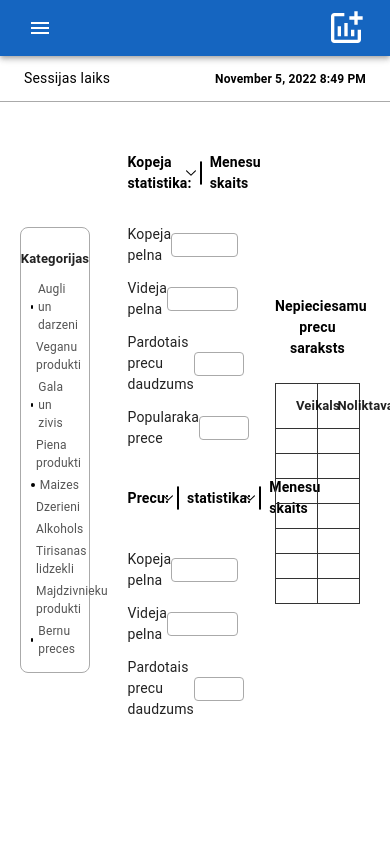
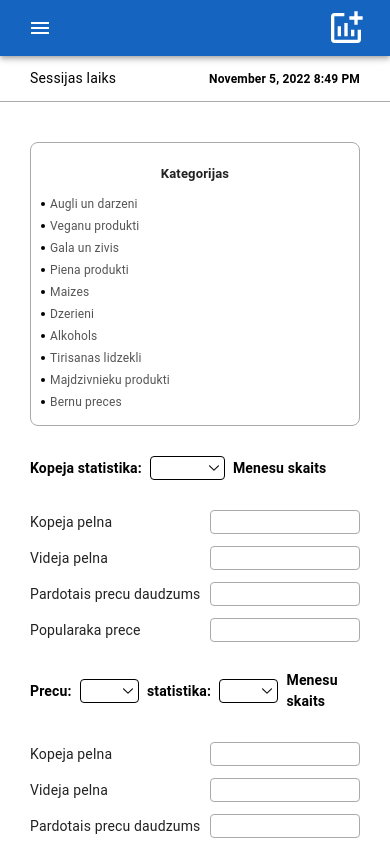
Before and after one commit to cropez/Gramatvedibas-sistema, a React (Create React App) app in the folder client/: page /block in a window 390 px wide. Shown: the top 844 px of the page. Built offline with nearby package versions, Linux system fonts and the light colour scheme.

Commit message:
responsive layout

```diff
--- a/client/src/SessionTime.jsx
+++ b/client/src/SessionTime.jsx
@@ -22,7 +22,7 @@ const style = StyleSheet.create({
     width: '100%',
     flexShrink: 0,
     display: 'flex',
-    padding: '12px 24px',
+    padding: '12px 30px',
     alignItems: 'center',
     justifyContent: 'space-between',
     borderBottom: 'solid 1px #aaa',
--- a/client/src/block/Categories.jsx
+++ b/client/src/block/Categories.jsx
@@ -48,9 +48,16 @@ const style = StyleSheet.create({
     alignItems: 'center',
     borderRadius: 8,
     display: 'flex',
+    minWidth: 250,
     maxWidth: 300,
     width: '20%',
     padding: 10,
+    '@media (max-width: 600px)': {
+      minWidth: 'unset',
+      maxWidth: 'unset',
+      marginBottom: 30,
+      width: '100%'
+    }
   },
   title: {
     fontSize: 13,
--- a/client/src/block/Entry.jsx
+++ b/client/src/block/Entry.jsx
@@ -29,7 +29,10 @@ const style = StyleSheet.create({
     fontSize: 14,
     maxWidth: 250,
     marginLeft: 10,
-    color: '#222'
+    color: '#222',
+    '@media (max-width: 600px)': {
+      marginLeft: 0
+    }
   },
   window: {
     border: 'solid 1px #aaa',
--- a/client/src/block/Stats.jsx
+++ b/client/src/block/Stats.jsx
@@ -62,8 +62,16 @@ const Stats = () => {
 const style = StyleSheet.create({
   container: {
     maxWidth: 550,
+    minWidth: 370,
     width: '40%',
-    padding: 10
+    padding: 10,
+    '@media (max-width: 600px)': {
+      minWidth: 'unset',
+      maxWidth: 'unset',
+      marginBottom: 30,
+      width: '100%',
+      padding: 0
+    }
   },
   label: {
     fontSize: 14,
@@ -73,7 +81,10 @@ const style = StyleSheet.create({
     color: '#000',
     display: 'flex',
     marginBottom: 30,
-    alignItems: 'center'
+    alignItems: 'center',
+    '@media (max-width: 600px)': {
+      marginLeft: 0,
+    }
   },
   section: {
     flexDirection: 'column',
--- a/client/src/block/Tables.jsx
+++ b/client/src/block/Tables.jsx
@@ -49,7 +49,15 @@ const Tables = () => {
 const style = StyleSheet.create({
   container: {
     width: '30%',
-    padding: 10
+    minWidth: 300,
+    padding: 10,
+    '@media (max-width: 600px)': {
+      minWidth: 'unset',
+      maxWidth: 'unset',
+      marginBottom: 30,
+      width: '100%',
+      padding: 0
+    }
   },
   title: {
     fontSize: 14,
--- a/client/src/block/index.jsx
+++ b/client/src/block/index.jsx
@@ -33,11 +33,19 @@ const style = StyleSheet.create({
     justifyContent: 'space-between',
     alignItems: 'center',
     position: 'relative',
-    padding: '40px 20px',
+    padding: '40px 30px',
     flexWrap: 'wrap',
     display: 'flex',
     height: '100%',
-    width: '100vw'
+    width: '100vw',
+    '@media (max-width: 900px)': {
+      flexWrap: 'wrap'
+    },
+    '@media (max-width: 600px)': {
+      flexDirection: 'column',
+      alignItems: 'unset',
+      flexWrap: 'unset'
+    }
   }
 })
 
```
